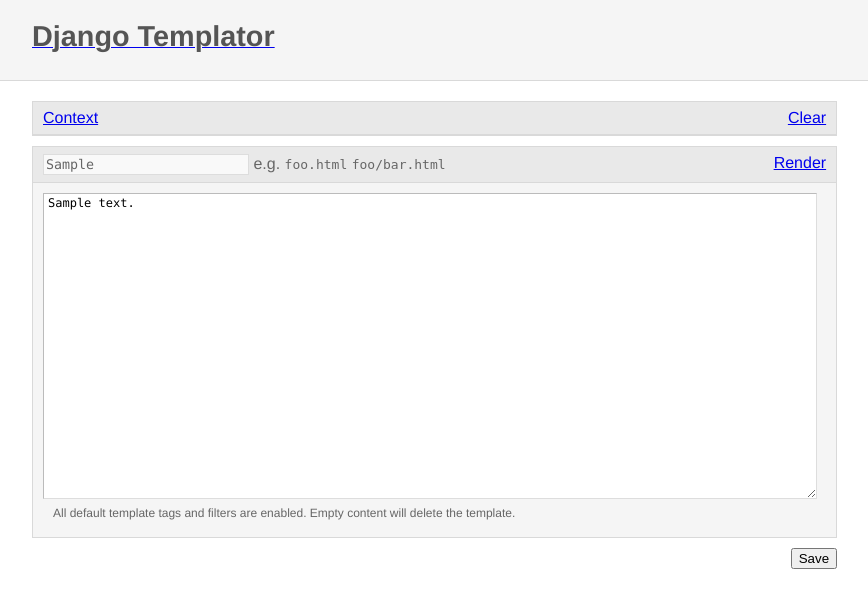
After one commit to rmax/Django-Dash-2010, a Django app: page /t/1/ in a window 1280 px wide. The commit adds this page. Shown: the top 608 px of the page, without its empty margins (16-884 px from the left). Run offline with Django 3.2, Linux system fonts and the light colour scheme; tables that the repository leaves empty hold one stand-in row (values such as "Sample post"); parts of the project's set-up code (start-up, migrations or seed data) failed here and were passed over; some libraries are stand-ins or nearby versions.

Commit message:
major update  * improved template models  * improved template access and render  * added views+forms to add/edit/render templates  * added styles + base template Sign-Off: Rolando Espinoza La fuente

```diff
--- a/django-templator/templator/conf/urls.py
+++ b/django-templator/templator/conf/urls.py
@@ -4,16 +4,10 @@
 admin.autodiscover()
 
 urlpatterns = patterns('templator.plantillas.views',
-    url(r'^r/$', 'anon_template_render', name='anon_render'),
-    url(r'^r/(?P<collection_name>\S+)/(?P<template_name>.*)$',
-        'template_render', name='render'),
+    url(r'^$', 'template_new', name='new'),
+    url(r'^t/(?P<uuid>[a-z0-9]+)/$', 'template_form', name='form'),
+    url(r'^r/(?P<uuid>[a-z0-9]+)/(?P<path>.+)$', 'template_render', name='render'),
     url(r'^v/context/$', 'validate_context', name='validate_context'),
-)
-
-urlpatterns += patterns('django.views.generic.simple',
-    url(r'^$', 'direct_to_template', {
-        'template': 'index.html',
-    }, name='index'),
 )
 
 urlpatterns += patterns('',
--- a/django-templator/templator/plantillas/forms.py
+++ b/django-templator/templator/plantillas/forms.py
@@ -14,9 +14,9 @@
         fields = ('context', )
 
     def clean_context(self):
-        context = self.cleaned_data['context']
+        context = self.cleaned_data['context'].strip()
 
-        if context.strip():
+        if context:
             try:
                 data = ast.literal_eval(context)
                 if isinstance(data, dict):
@@ -28,13 +28,13 @@
                 message = _(u"you have a syntax error at line %d column %d")
                 raise forms.ValidationError(message % (e.lineno, e.offset))
             except ValueError as e:
-                message = _(u"value error: %s") % e.msg
+                message = _(u"value error: %s") % str(e)
                 raise forms.ValidationError(message)
             except Exception as e:
-                message = _(u"unknown error: %s") % e.msg
+                message = _(u"unknown error: %s") % str(e)
                 raise forms.ValidationError(message)
         else:
-            raise forms.ValidationError(_(u"context required"))
+            return context
 
 
 class TemplateForm(forms.ModelForm):
--- a/django-templator/templator/plantillas/models.py
+++ b/django-templator/templator/plantillas/models.py
@@ -6,13 +6,13 @@
 
 class TemplateContext(models.Model):
     group_uuid = UUIDField(db_index=True)
-    context = models.TextField()
+    context = models.TextField(blank=True)
 
 
 class Template(models.Model):
     group_uuid = UUIDField(db_index=True)
     path = models.CharField(_(u"Path"), max_length=128, db_index=True)
-    content = models.TextField()
+    content = models.TextField(blank=True)
 
     def __unicode__(self):
         return self.path
--- a/django-templator/templator/plantillas/utils.py
+++ b/django-templator/templator/plantillas/utils.py
@@ -1,3 +1,5 @@
+import uuid
+
 from django import shortcuts
 from django.core.serializers.json import DjangoJSONEncoder
 from django.http import HttpResponse, HttpResponseServerError
@@ -57,3 +59,6 @@
     else:
         # TODO: get mimetype from template_name
         return HttpResponse(content, mimetype='text/html')
+
+def uuid_hex():
+    return uuid.uuid4().hex
--- a/django-templator/templator/plantillas/views.py
+++ b/django-templator/templator/plantillas/views.py
@@ -1,13 +1,19 @@
 import ast
+import itertools
 
+from django.contrib import messages
 from django.http import Http404
-from django.shortcuts import get_object_or_404, redirect
+from django.template import RequestContext
+from django.shortcuts import get_object_or_404, redirect, render_to_response
+from django.utils.translation import ugettext as _
 
 from templator.plantillas import loader
-from templator.plantillas.models import TemplateContext
+from templator.plantillas.forms import TemplateContextForm, TemplateForm
+from templator.plantillas.models import TemplateContext, Template
 from templator.plantillas.utils import (get_context_from_request,
                                         template_to_response,
                                         get_object_or_none,
+                                        uuid_hex,
                                         JsonResponse)
 
 def validate_context(request):
@@ -30,6 +36,95 @@
 
     return JsonResponse(data)
 
+def template_new(request):
+    """Redirects to template form with new uuid"""
+    uuid = uuid_hex()
+    return redirect('form', uuid=uuid)
+
+def template_form(request, uuid):
+
+    context = get_object_or_none(TemplateContext,
+                                 group_uuid=uuid) or TemplateContext()
+    if request.POST:
+        context_form = TemplateContextForm(request.POST, prefix='context',
+                                           instance=context)
+
+        # num of templates expected
+        try:
+            num_forms = int(request.POST.get('num_forms'))
+        except ValueError:
+            # at least expect one form
+            num_forms = 1
+
+        template_forms = []
+        for i in range(num_forms):
+            template_forms.append(TemplateForm(request.POST,
+                                               prefix='template_%d' % i))
+
+        all_forms = [context_form] + template_forms
+
+        # trigger is_valid on all forms
+        if all([f.is_valid() for f in all_forms]):
+            # clear old templates
+            Template.objects.filter(group_uuid=uuid).delete()
+
+            obj = context_form.save(commit=False)
+            obj.group_uuid = uuid
+            obj.save()
+
+            for form in template_forms:
+                obj = form.save(commit=False)
+                # only store templates with content
+                if obj.content.strip():
+                    obj.group_uuid = uuid
+                    obj.save()
+
+            # allow ad-hoc ajax request
+            if request.is_ajax():
+                return JsonResponse({'status': 'ok'})
+            else:
+                messages.success(request, _(u"Templates saved"))
+                return redirect('form', uuid=uuid)
+        else:
+            # allow ad-hoc ajax request
+            if request.is_ajax():
+                # TODO: handle/pass form errors to client
+                return JsonResponse({'status': 'error'})
+            else:
+                messages.error(request, _(u"Please correct errors below"))
+    else:
+        # defaults
+        initial_context = {
+            'context': "{'deity': 'pony'}",
+        }
+        initial_template = {
+            'path': 'test.txt',
+            'content': "I have {{ deity }} powers!",
+        }
+
+        context_form = TemplateContextForm(prefix='context', instance=context,
+                                           initial=initial_context)
+
+        template_forms = []
+
+        templates = Template.objects.filter(group_uuid=uuid)
+        if templates:
+            for i, tpl in enumerate(templates):
+                form = TemplateForm(prefix='template_%d' % i, instance=tpl)
+                template_forms.append(form)
+        else:
+            form = TemplateForm(prefix='template_0', initial=initial_template)
+            template_forms.append(form)
+
+        num_forms = len(template_forms)
+
+    return render_to_response('plantillas/form.html', {
+        'uuid': uuid,
+        'num_forms': num_forms,
+        'context_form': context_form,
+        'template_forms': template_forms,
+    }, context_instance=RequestContext(request))
+
 def template_render(request, uuid, path):
     context = get_context(uuid)
     with loader.set_context(template_uuid=uuid):
--- a/django-templator/templator/site_media/styles/main.css
+++ b/django-templator/templator/site_media/styles/main.css
@@ -28,3 +28,179 @@
 }
 abbr,acronym { border:0;
 }
+
+.clearfix:after {
+    content: ".";
+    display: block;
+    clear: both;
+    visibility: hidden;
+    line-height: 0;
+    height: 0;
+}
+
+.clearfix {
+    display: inline-block;
+}
+
+html[xmlns] .clearfix {
+    display: block;
+}
+
+* html .clearfix {
+    height: 1%;
+}
+
+body {
+    font-family: helvetica, arial, freesans, clean, sans-serif;
+}
+
+.error, .notice, .success {
+    padding: .8em;
+    margin-bottom: 1em;
+    border:2px solid #ddd;
+}
+.error {
+    background: #FBE3E4;
+    color: #8a1f11;
+    border-color: #FBC2C4;
+}
+.notice {
+    background: #FFF6BF;
+    color: #514721;
+    border-color: #FFD324;
+}
+.success {
+    background:#E6EFC2;
+    color:#264409;
+    border-color:#C6D880;
+}
+.error a {
+    color:#8a1f11;
+}
+.notice a {
+    color:#514721;
+}
+.success a {
+    color:#264409;
+}
+
+.errorlist li {
+    color: #8a1f11;
+    font-weight: bold;
+}
+
+#header {
+    height: 80px;
+    margin: 0 auto 20px;
+    width: auto;
+    min-width: 950px;
+    background: whiteSmoke;
+    border-bottom: 1px solid #d9d9d9;
+}
+
+#header-inner {
+    margin: 0 auto;
+    min-width: 920px;
+    overflow: hidden;
+    padding: 0 3em;
+    text-align: left;
+}
+
+#header .logo {
+    margin-top: 20px;
+}
+
+#header .logo span {
+    font-size: 1.8em;
+    font-weight: bold;
+    color: #555;
+}
+
+#main {
+    margin: 0 auto;
+    min-width: 920px;
+    overflow: hidden;
+    padding: 0 3em;
+    text-align: left;
+}
+
+#content {
+    overflow: hidden;
+    width: 68%;
+}
+
+.fieldset {
+    border: 1px solid #d9d9d9;
+    margin: 0 0 10px;
+}
+
+.fieldset p {
+    color: #666;
+    font-size: 12px;
+    padding: 7px 10px;
+}
+
+.fieldset .meta {
+    background: #e9e9e9;
+    border-bottom: 1px solid #d9d9d9;
+    color: #666;
+    padding: 7px 10px;
+}
+
+.meta .label {
+    float: left;
+}
+
+.meta .desc {
+    text-align: right;
+}
+
+.input {
+    background: whiteSmoke;
+    padding: 10px;
+}
+
+.input textarea {
+    height: 300px;
+    border: 1px solid #bbb;
+    border-bottom-color: #ddd;
+    border-right-color: #ddd;
+    font-family: Monaco, 'Courier New', 'Dejavu Sans Mono', 'Bitstream Vera Sans Mono', monospace;
+    font-size: 12px;
+    height: 300px;
+    width: 97.5%;
+    padding: 2px 4px;
+}
+
+.input textarea:focus {
+    border-color: #aaa #bbb #bbb #aaa;
+    border-right-color: #bbb;
+    border-bottom-color: #bbb;
+}
+
+.meta input {
+    background: #f9f9f9;
+    border: 1px solid #ddd;
+    color: #666;
+    font-family: Monaco, 'Courier New', 'Dejavu Sans Mono', 'Bitstream Vera Sans Mono', monospace;
+    padding: 2px;
+    width: 200px;
+}
+
+
+.meta input:focus {
+    background: white;
+    border-color: #ccc;
+}
+
+.bottom {
+    text-align: right;
+}
+
+.buttons {
+    text-align: right;
+}
+
+#template-context textarea {
+    height: 90px;
+}
--- a/django-templator/templator/templates/404.html
+++ b/django-templator/templator/templates/404.html
@@ -1 +1,5 @@
+{% extends "base.html" %}
+
+{% block content %}
 <p>Not Found</p>
+{% endblock %}
--- /dev/null
+++ b/django-templator/templator/templates/plantillas/form.html
@@ -0,0 +1,114 @@
+{% extends "base.html" %}
+
+{% block header_extra %}
+<script type="text/javascript" src="{{ MEDIA_URL }}scripts/jquery.taboverride-1.0.js"></script>
+{% endblock %}
+
+{% block content %}
+<form id="templates-form" action="" method="post">
+<div id="templates">
+    <div id="template-context" class="fieldset">
+        <div class="meta clearfix">
+            <div class="label">
+                <a class="toggle" href="#">Context</a>
+            </div>
+            <div class="desc">
+                <a class="clear" href="#">Clear</a>
+            </div>
+        </div>
+        <div class="input" style="display:none">
+            {{ context_form.context.errors }}
+            {{ context_form.context }}
+            <p>Write a literal dictionary including basic data types: strings,
+            numbers, lists and dicts.<br/>
+            e.g. <code>{"foo": "bar", "bleh": [1, 2, 3]}</code></p>
+        </div>
+    </div>
+
+{% for form in template_forms %}
+    <div class="template fieldset">
+        <div class="meta clearfix">
+            <div class="path label">
+                {{ form.path.errors }}
+                {{ form.path }}
+                <span>e.g. <code>foo.html</code> <code>foo/bar.html</code></span>
+            </div>
+            <div class="desc">
+                <a class="render" href="#">Render</a>
+            </div>
+        </div>
+        <div class="input">
+            <div class="content">
+                {{ form.content.errors }}
+                {{ form.content }}
+            </div>
+            <p>All default template tags and filters are enabled. Empty
+            content will delete the template.</p>
+        </div>
+    </div>
+{% endfor %}
+</div>
+
+<div class="buttons">
+    <button type="submit">Save</button>
+</div>
+
+<div style="display:none">
+    <input type="hidden" name="num_forms" value="{{ num_forms }}" />
+</div>
+{% csrf_token %}
+
+</form>
+
+{% endblock %}
+
+{% block bottom_extra %}
+<script type="text/javascript">
+jQuery(function($) {
+
+    $.fn.tabOverride.setTabSize(4);
+    $("textarea").tabOverride();
+
+    $("#templates .meta input").attr("placeholder", "template path name...")
+
+    $("#template-context a.toggle").click(function() {
+        $(this).parent().parent().next().slideToggle("slow");
+        return false;
+    });
+
+    if ($("#template-context .errorlist").length) {
+        $("#template-context a.toggle").click();
+    }
+
+    $(".template a.render").live("click", function() {
+        var $form = $("#templates-form");
+        var uuid = "{{ uuid }}";
+        var name = $(this).parents(".meta").find("input[type='text']").val();
+        var data = $form.serialize();
+
+        $.fancybox.showActivity();
+
+        $.post(location.href, data, function(response) {
+            if (response.status == "ok") {
+                // perform render
+                var url = "/r/" + uuid + "/" + name
+                var dummy = $("<a/>").fancybox({
+                    height: "90%",
+                    width: "95%",
+                    type: "iframe",
+                    href: url,
+                    title: name
+                });
+                dummy.trigger("click.fb");
+            } else {
+                // an error ocurred. at this time reply with a normal post
+                // to display the errors
+                $form.submit();
+            }
+        });
+        return false;
+    });
+
+});
+</script>
+{% endblock %}
```
